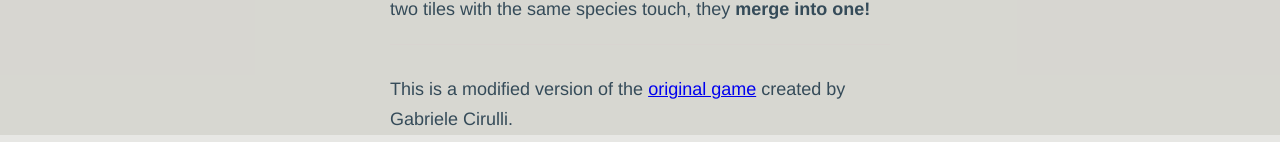
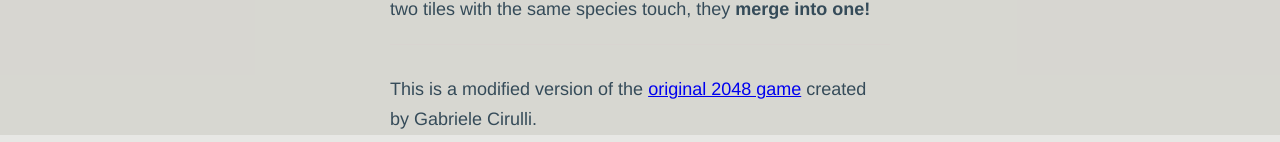
Before and after one commit to demosdes/human-evolution-2048, a plain HTML site: page 2048/index.html in a window 1280 px wide. Shown: the part 942-1084 px from the top of the page. Drawn offline with Linux system fonts and the light colour scheme.

Commit message:
update of index.html
2048 game

```diff
--- a/2048/index.html
+++ b/2048/index.html
@@ -93,7 +93,7 @@
     </p>
     <hr>
     <p>
-    This is a modified version of the <a href="http://gabrielecirulli.github.io/2048/" target="_blank">original game</a> created by Gabriele Cirulli.
+    This is a modified version of the <a href="http://gabrielecirulli.github.io/2048/" target="_blank">original 2048 game</a> created by Gabriele Cirulli.
     </p>
   </div>
 
```
